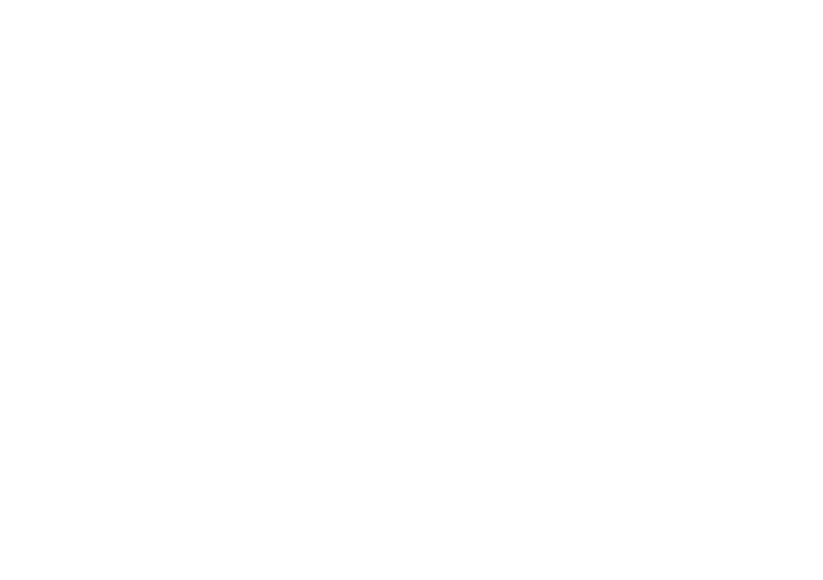
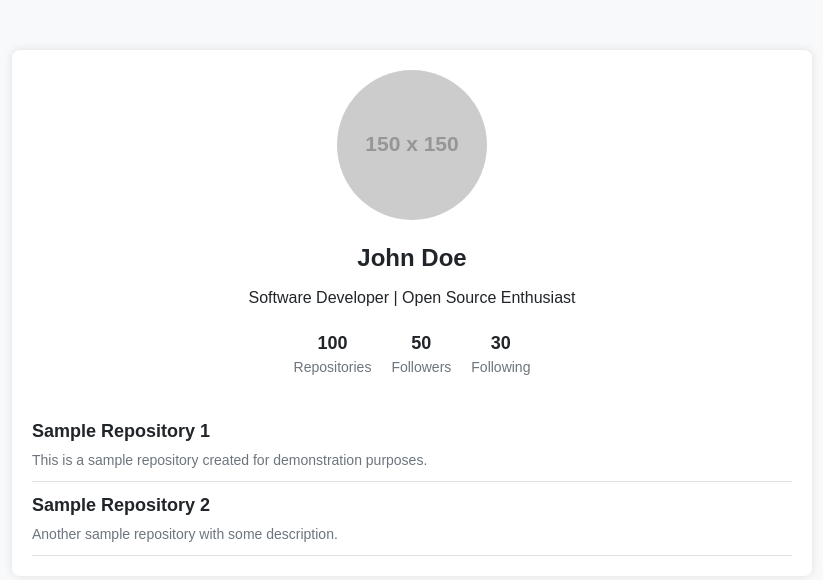
Before and after one commit to Ashok044/Fullstack-, a plain HTML site: page index.html in a window 1280 px wide. Shown: the whole page, without its empty margins (228-1051 px from the left). Drawn offline with nearby package versions, Linux system fonts and the light colour scheme; placeholder pictures from the web are drawn by us.

Commit message:
Add files via upload

```diff
--- a/index.html
+++ b/index.html
@@ -1,11 +1,112 @@
 <!DOCTYPE html>
 <html lang="en">
 <head>
-    <meta charset="UTF-8">
-    <meta name="viewport" content="width=device-width, initial-scale=1.0">
-    <title>Document</title>
+  <meta charset="UTF-8">
+  <meta name="viewport" content="width=device-width, initial-scale=1.0">
+  <title>GitHub Profile Page</title>
+  <link rel="stylesheet" href="https://stackpath.bootstrapcdn.com/bootstrap/4.5.2/css/bootstrap.min.css">
+  <style>
+    body {
+      background-color: #f8f9fa;
+      font-family: Arial, sans-serif;
+    }
+    .container {
+      max-width: 800px;
+      margin: 50px auto;
+      padding: 20px;
+      background-color: #fff;
+      border-radius: 8px;
+      box-shadow: 0 0 10px rgba(0, 0, 0, 0.1);
+    }
+    .profile-header {
+      text-align: center;
+    }
+    .profile-image {
+      width: 150px;
+      height: 150px;
+      border-radius: 50%;
+      margin-bottom: 20px;
+    }
+    .profile-name {
+      font-size: 24px;
+      font-weight: bold;
+      margin-bottom: 10px;
+    }
+    .profile-bio {
+      font-size: 16px;
+      margin-bottom: 20px;
+    }
+    .profile-stats {
+      display: flex;
+      justify-content: center;
+      margin-bottom: 20px;
+    }
+    .profile-stat {
+      margin: 0 10px;
+      text-align: center;
+    }
+    .profile-stat-value {
+      font-size: 18px;
+      font-weight: bold;
+    }
+    .profile-stat-label {
+      font-size: 14px;
+      color: #6c757d;
+    }
+    .profile-repo {
+      margin-top: 30px;
+    }
+    .repo-item {
+      border-bottom: 1px solid #dee2e6;
+      padding: 10px 0;
+    }
+    .repo-name {
+      font-size: 18px;
+      font-weight: bold;
+      margin-bottom: 5px;
+    }
+    .repo-description {
+      font-size: 14px;
+      color: #6c757d;
+    }
+  </style>
 </head>
 <body>
-    <script src="script.js"></script>
+  <div class="container">
+    <div class="profile-header">
+      <img src="https://via.placeholder.com/150" alt="Profile Image" class="profile-image">
+      <div class="profile-name">John Doe</div>
+      <div class="profile-bio">Software Developer | Open Source Enthusiast</div>
+      <div class="profile-stats">
+        <div class="profile-stat">
+          <div class="profile-stat-value">100</div>
+          <div class="profile-stat-label">Repositories</div>
+        </div>
+        <div class="profile-stat">
+          <div class="profile-stat-value">50</div>
+          <div class="profile-stat-label">Followers</div>
+        </div>
+        <div class="profile-stat">
+          <div class="profile-stat-value">30</div>
+          <div class="profile-stat-label">Following</div>
+        </div>
+      </div>
+    </div>
+    <div class="profile-repo">
+      <div class="repo-item">
+        <div class="repo-name">Sample Repository 1</div>
+        <div class="repo-description">This is a sample repository created for demonstration purposes.</div>
+      </div>
+      <div class="repo-item">
+        <div class="repo-name">Sample Repository 2</div>
+        <div class="repo-description">Another sample repository with some description.</div>
+      </div>
+      <!-- Add more repositories as needed -->
+    </div>
+  </div>
+
+  <script src="https://code.jquery.com/jquery-3.5.1.slim.min.js"></script>
+  <script src="https://cdn.jsdelivr.net/npm/@popperjs/core@2.5.3/dist/umd/popper.min.js"></script>
+  <script src="https://stackpath.bootstrapcdn.com/bootstrap/4.5.2/js/bootstrap.min.js"></script>
 </body>
 </html>
```
